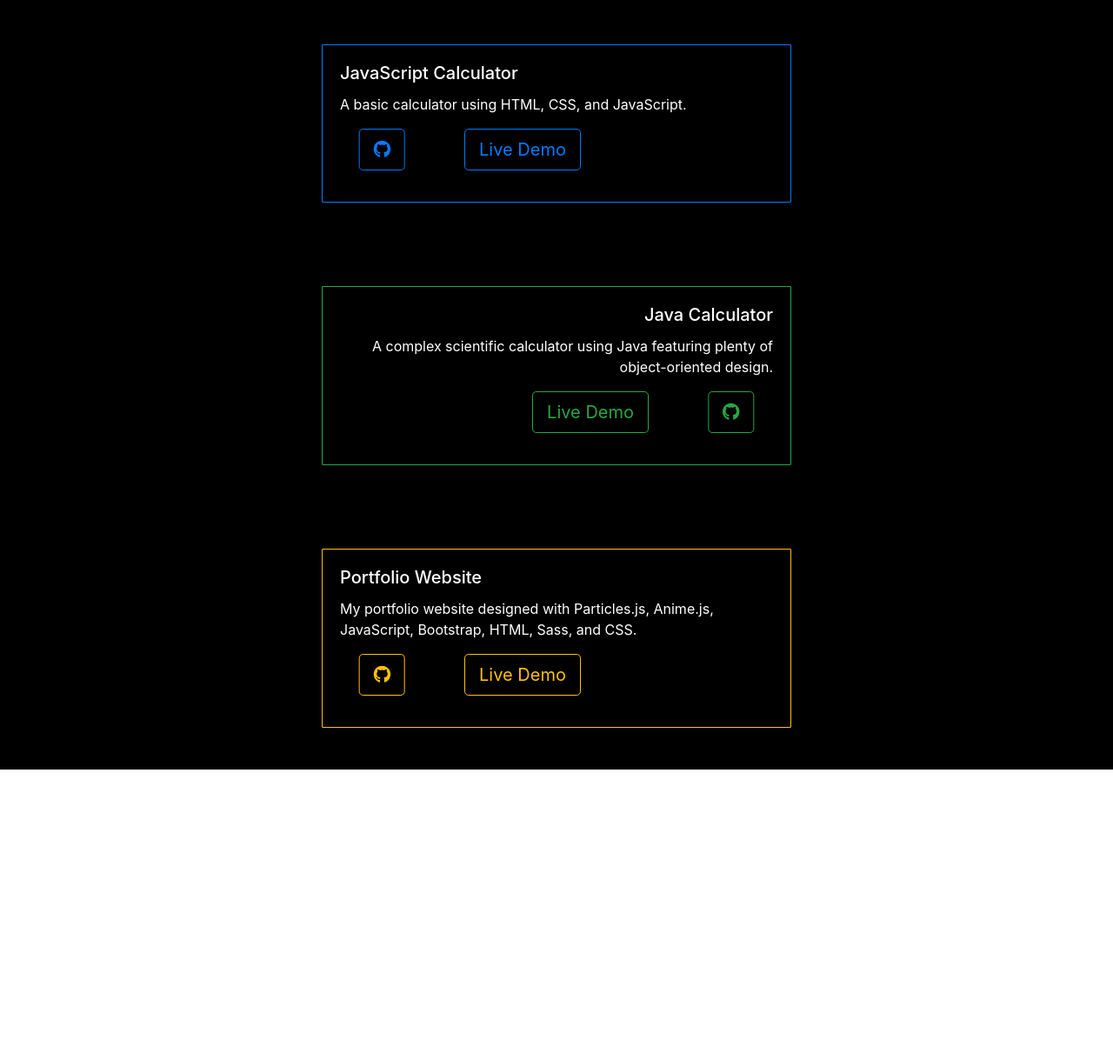
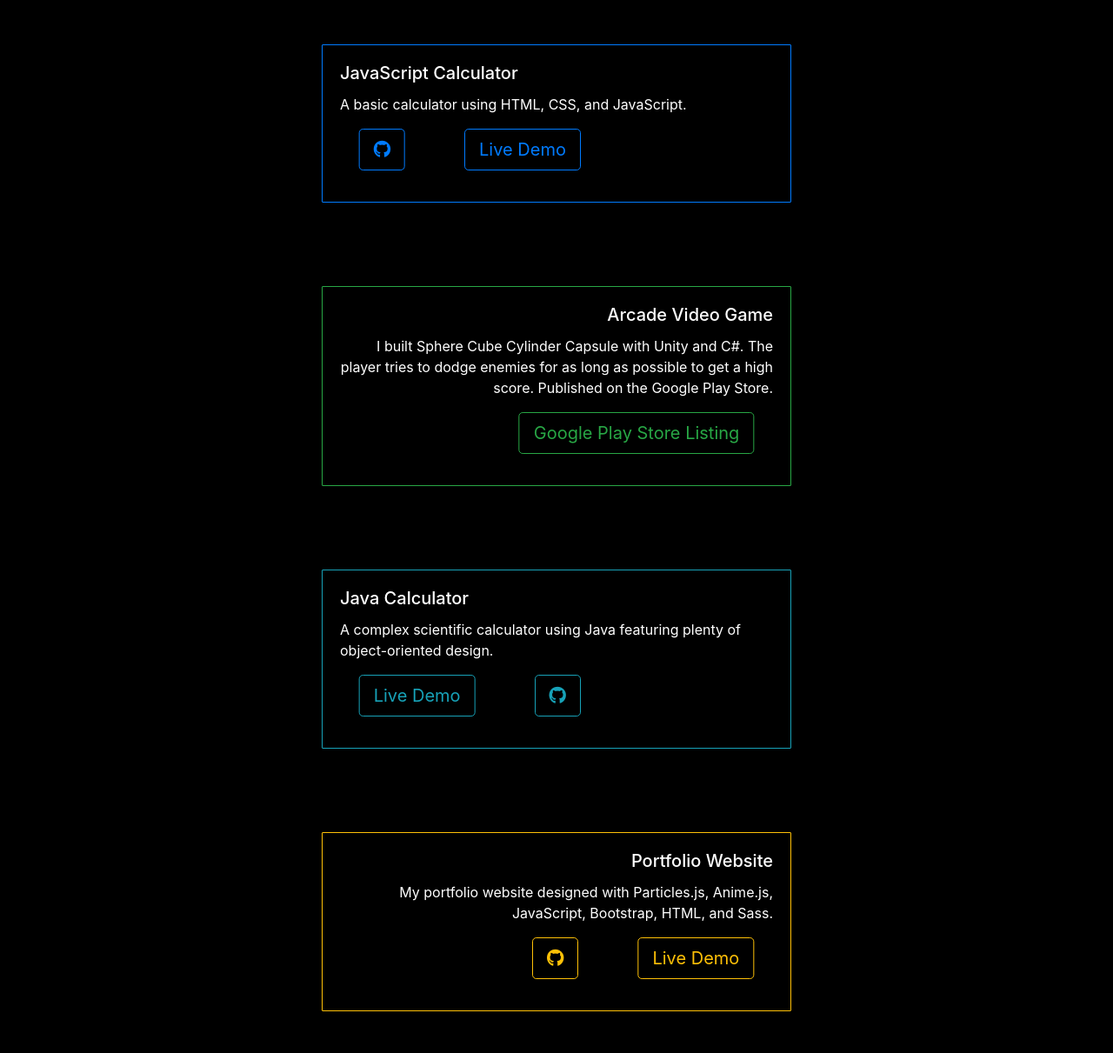
Before and after one commit to TristanRoss/New-Portfolio, a website: page index.html in a window 1280 px wide. Shown: the part 947-2158 px from the top of the page at 87% size. Before the commit the page ends 1832 px from the top, so only its background shows below. Drawn offline with nearby package versions, Linux system fonts and the light colour scheme.

Commit message:
Add Video Game Project

```diff
--- a/index.html
+++ b/index.html
@@ -19,36 +19,12 @@
 
     <link rel="stylesheet" href="https://fonts.googleapis.com/css?family=Raleway:400,800">
     <link rel="stylesheet" href="src/css/bootstrap.css">
-    <link rel="stylesheet" href="src/css/styles.css">
+    <link rel="stylesheet" href="src/scss/styles.css">
 </head>
 
 <body>
 
     <div id="particles-js"></div>
-
-    <!-- <div class="container-fullwidth">
-        <nav class="navbar navbar-expand-lg navbar-dark" style="background-color: black;">
-            <button class="navbar-toggler" type="button" data-toggle="collapse" data-target="#navbarSupportedContent">
-                <span class="navbar-toggler-icon"></span>
-            </button>
-            <div class="collapse navbar-collapse" id="navbarSupportedContent">
-                <ul class="navbar-nav ml-auto">
-                    <li class="nav-item">
-                        <a class="nav-link" href="#" id="first"><i class="fab fa-linkedin fa-2x"></i></a>
-                    </li>
-                    <li class="nav-item">
-                        <a class="nav-link" href="#" id="second"><i class="fab fa-github fa-2x"></i></a>
-                    </li>
-                    <li class="nav-item">
-                        <a class="nav-link" href="#" id="third">Link</a>
-                    </li>
-                    <li class="nav-item">
-                        <a class="nav-link" href="#" id="fourth">Disabled</a>
-                    </li>
-                </ul>
-            </div>
-        </nav>
-    </div> -->
 
 
     <div class="jumbotron vertical-center mb-0">
@@ -118,16 +94,31 @@
 
             <div class="row justify-content-center">
                 <div class="col-sm-12 col-md-6">
+                    <div class="card my-5" id="fourth">
+                        <div class="card-body text-right">
+                            <h5 class="card-title">Arcade Video Game</h5>
+                            <p class="card-text">I built Sphere Cube Cylinder Capsule with Unity and C#. The player tries to dodge enemies for as long as possible to get a high score. Published on the Google Play Store.</p>
+                            <p class="lead">
+                                <a class="btn btn-outline-success btn-lg"
+                                    href="https://play.google.com/store/apps/details?id=com.TristanRoss.SphereCubeCylinderCapsule" role="button" id="projFourLive">Google Play Store Listing</a>
+                            </p>
+                        </div>
+                    </div>
+                </div>
+            </div>
+
+            <div class="row justify-content-center">
+                <div class="col-sm-12 col-md-6">
                     <div class="card my-5" id="second">
-                        <div class="card-body text-right">
+                        <div class="card-body text-left">
                             <h5 class="card-title">Java Calculator</h5>
                             <p class="card-text">A complex scientific calculator using Java featuring plenty of
                                 object-oriented design.</p>
                             <p class="lead">
-                                <a class="btn btn-outline-success btn-lg"
+                                <a class="btn btn-outline-info btn-lg"
                                     href="https://tristanross.github.io/JavaCalculator" role="button"
                                     id="projTwoLive">Live Demo</a>
-                                <a class="btn btn-outline-success btn-lg"
+                                <a class="btn btn-outline-info btn-lg"
                                     href="https://github.com/TristanRoss/JavaCalculator" role="button"
                                     id="projTwoGit"><i class="fab fa-github"></i></a>
 
@@ -139,10 +130,10 @@
             <div class="row justify-content-center">
                 <div class="col-sm-12 col-md-6">
                     <div class="card my-5" id="third" onmouseover="this.style.background.color='gray';">
-                        <div class="card-body text-left">
+                        <div class="card-body text-right">
                             <h5 class="card-title">Portfolio Website</h5>
                             <p class="card-text">My portfolio website designed with Particles.js, Anime.js, JavaScript,
-                                Bootstrap, HTML, Sass, and CSS.</p>
+                                Bootstrap, HTML, and Sass.</p>
                             <p class="lead">
                                 <a class="btn btn-outline-warning btn-lg"
                                     href="https://github.com/TristanRoss/New-Portfolio" role="button"
--- a/src/js/main.js
+++ b/src/js/main.js
@@ -104,7 +104,22 @@ let projTwoGit = document.getElementById("projTwoGit");
 anime({
     targets: projTwoGit,
     translateX: [
-        {value: -50, duration: 1000, delay: 200},
+        {value: 110, duration: 0, delay: 200},
+        {value: 50, duration: 1000},
+        {value: 110, duration: 1000},
+        {value: 110, duration: 1000}
+    ],
+    easing: 'linear',
+    loop: true
+});
+
+
+let projTwoLive = document.getElementById("projTwoLive");
+
+anime({
+    targets: projTwoLive,
+    translateX: [
+        {value: 50, duration: 1000, delay: 200},
         {value: 0, duration: 1000},
         {value: 0, duration: 1000}
     ],
@@ -112,10 +127,10 @@ anime({
     loop: true
 });
 
-let projTwoLive = document.getElementById("projTwoLive");
+let projThreeGit = document.getElementById("projThreeGit");
 
 anime({
-    targets: projTwoLive,
+    targets: projThreeGit,
     translateX: [
         {value: -110, duration: 0, delay: 200},
         {value: -50, duration: 1000},
@@ -126,12 +141,12 @@ anime({
     loop: true
 });
 
-let projThreeGit = document.getElementById("projThreeGit");
+let projThreeLive = document.getElementById("projThreeLive");
 
 anime({
-    targets: projThreeGit,
+    targets: projThreeLive,
     translateX: [
-        {value: 50, duration: 1000, delay: 200},
+        {value: -50, duration: 1000, delay: 200},
         {value: 0, duration: 1000},
         {value: 0, duration: 1000}
     ],
@@ -139,15 +154,16 @@ anime({
     loop: true
 });
 
-let projThreeLive = document.getElementById("projThreeLive");
+
+
+let projFourLive = document.getElementById("projFourLive");
 
 anime({
-    targets: projThreeLive,
+    targets: projFourLive,
     translateX: [
-        {value: 110, duration: 0, delay: 200},
-        {value: 50, duration: 1000},
-        {value: 110, duration: 1000},
-        {value: 110, duration: 1000}
+        {value: -50, duration: 1000, delay: 200},
+        {value: 0, duration: 1000},
+        {value: 0, duration: 1000}
     ],
     easing: 'linear',
     loop: true
--- a/src/scss/styles.scss
+++ b/src/scss/styles.scss
@@ -63,7 +63,7 @@ hr {
 }
 
 #second {
-    border: 1px solid #28a745;
+    border: 1px solid #17a2b8;
     border-radius: 1px;
 }
 
@@ -72,6 +72,10 @@ hr {
     border-radius: 1px;
 }
 
+#fourth {
+    border: 1px solid #28a745;
+    border-radius: 1px;
+}
 
 
 .right {
```
Also changed, not shown: src/scss/styles.css, 1 other file.
